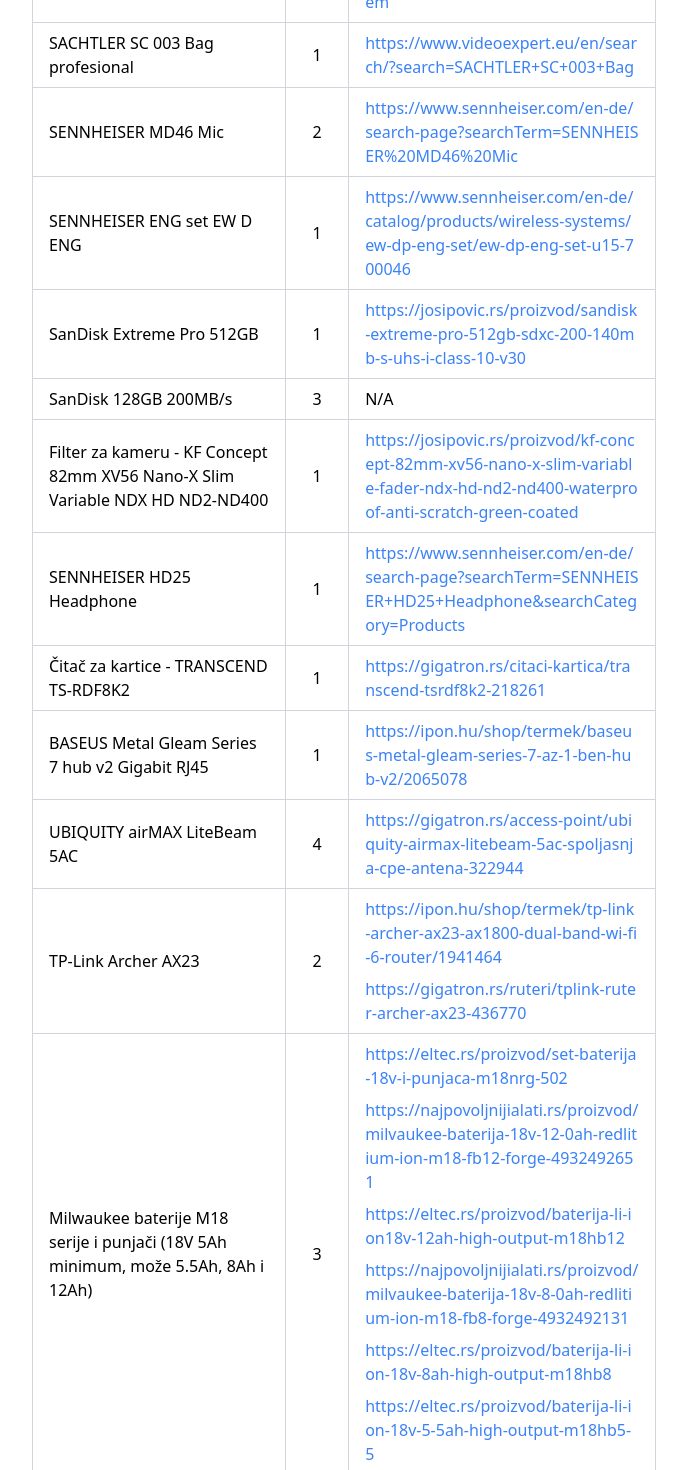
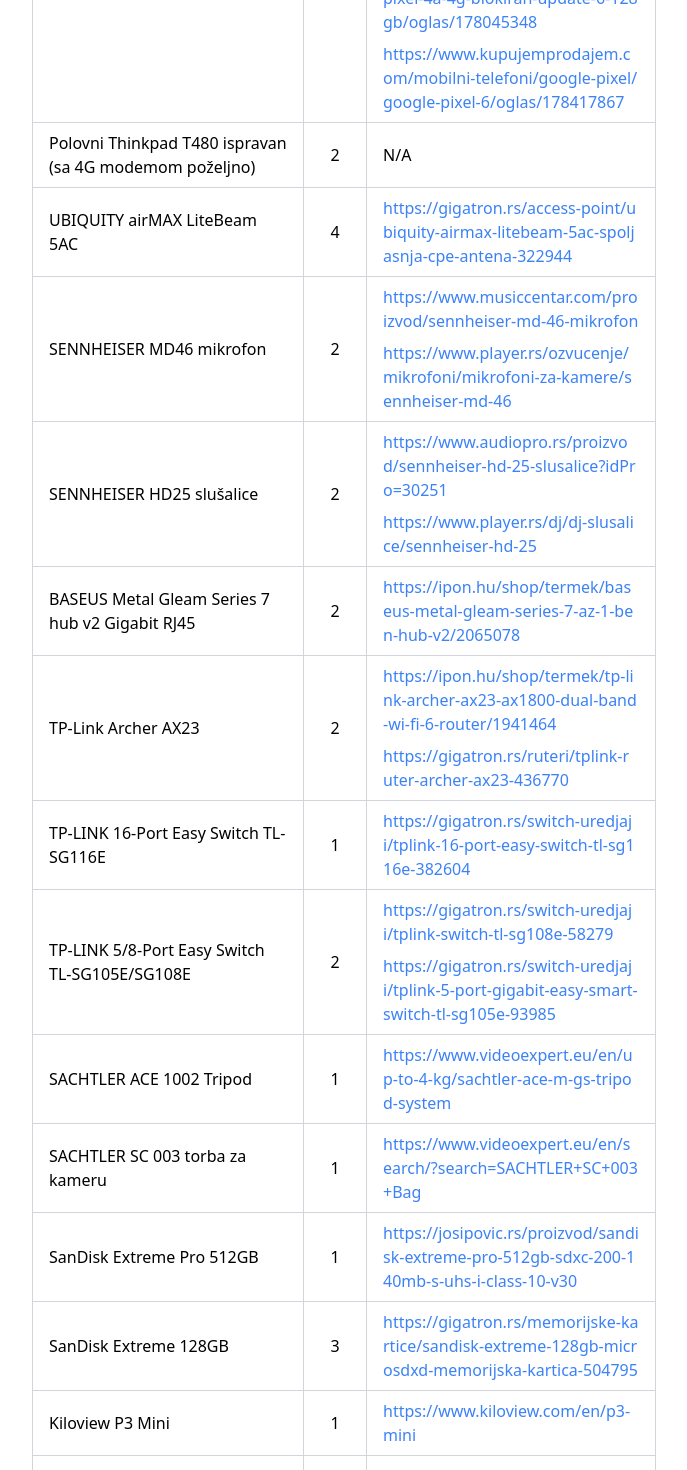
Before and after one commit to blokadainfo/website, a SvelteKit app: page /donacije in a window 1280 px wide. Shown: the part 740-2210 px from the top of the page, without its empty margins (296-983 px from the left). Built offline with nearby package versions, Linux system fonts and the light colour scheme.

Commit message:
fix(donations): update list

```diff
--- a/src/routes/(prerendered)/donacije/donations.ts
+++ b/src/routes/(prerendered)/donacije/donations.ts
@@ -3,11 +3,98 @@
 	pieces?: number;
 	links?: string[];
 }[] = [
+	// {
+	// 	name: 'Gift kartice za gorivo'
+	// },
 	{
-		name: 'Gift kartice za gorivo'
+		name: 'Polovni Google Pixel telefon (dovoljan Pixel 4/4a ili noviji, može ekran biti polupan samo da radi)',
+		pieces: 4,
+		links: [
+			'https://www.kupujemprodajem.com/mobilni-telefoni/google-pixel/google-pixel-5/oglas/178369072',
+			'https://www.kupujemprodajem.com/mobilni-telefoni/google-pixel/google-pixel-4-6-64gb-simfree-dual-sim-odlican-crypto-paypal/oglas/178425951',
+			'https://www.kupujemprodajem.com/mobilni-telefoni/google-pixel/pixel-4a-4g-blokiran-update-6-128gb/oglas/178045348',
+			'https://www.kupujemprodajem.com/mobilni-telefoni/google-pixel/google-pixel-6/oglas/178417867'
+		]
 	},
 	{
-		name: 'Kiloview P3 Mini link',
+		name: 'Polovni Thinkpad T480 ispravan (sa 4G modemom poželjno)',
+		pieces: 2
+	},
+	{
+		name: 'UBIQUITY airMAX LiteBeam 5AC',
+		pieces: 4,
+		links: [
+			'https://gigatron.rs/access-point/ubiquity-airmax-litebeam-5ac-spoljasnja-cpe-antena-322944'
+		]
+	},
+	{
+		name: 'SENNHEISER MD46 mikrofon',
+		pieces: 2,
+		links: [
+			'https://www.musiccentar.com/proizvod/sennheiser-md-46-mikrofon',
+			'https://www.player.rs/ozvucenje/mikrofoni/mikrofoni-za-kamere/sennheiser-md-46'
+		]
+	},
+	{
+		name: 'SENNHEISER HD25 slušalice',
+		pieces: 2,
+		links: [
+			'https://www.audiopro.rs/proizvod/sennheiser-hd-25-slusalice?idPro=30251',
+			'https://www.player.rs/dj/dj-slusalice/sennheiser-hd-25'
+		]
+	},
+	{
+		name: 'BASEUS Metal Gleam Series 7 hub v2 Gigabit RJ45',
+		pieces: 2,
+		links: ['https://ipon.hu/shop/termek/baseus-metal-gleam-series-7-az-1-ben-hub-v2/2065078']
+	},
+	{
+		name: 'TP-Link Archer AX23',
+		pieces: 2,
+		links: [
+			'https://ipon.hu/shop/termek/tp-link-archer-ax23-ax1800-dual-band-wi-fi-6-router/1941464',
+			'https://gigatron.rs/ruteri/tplink-ruter-archer-ax23-436770'
+		]
+	},
+	{
+		name: 'TP-LINK 16-Port Easy Switch TL-SG116E',
+		pieces: 1,
+		links: ['https://gigatron.rs/switch-uredjaji/tplink-16-port-easy-switch-tl-sg116e-382604']
+	},
+	{
+		name: 'TP-LINK 5/8-Port Easy Switch TL-SG105E/SG108E',
+		pieces: 2,
+		links: [
+			'https://gigatron.rs/switch-uredjaji/tplink-switch-tl-sg108e-58279',
+			'https://gigatron.rs/switch-uredjaji/tplink-5-port-gigabit-easy-smart-switch-tl-sg105e-93985'
+		]
+	},
+	{
+		name: 'SACHTLER ACE 1002 Tripod',
+		pieces: 1,
+		links: ['https://www.videoexpert.eu/en/up-to-4-kg/sachtler-ace-m-gs-tripod-system']
+	},
+	{
+		name: 'SACHTLER SC 003 torba za kameru',
+		pieces: 1,
+		links: ['https://www.videoexpert.eu/en/search/?search=SACHTLER+SC+003+Bag']
+	},
+	{
+		name: 'SanDisk Extreme Pro 512GB',
+		pieces: 1,
+		links: [
+			'https://josipovic.rs/proizvod/sandisk-extreme-pro-512gb-sdxc-200-140mb-s-uhs-i-class-10-v30'
+		]
+	},
+	{
+		name: 'SanDisk Extreme 128GB',
+		pieces: 3,
+		links: [
+			'https://gigatron.rs/memorijske-kartice/sandisk-extreme-128gb-microsdxd-memorijska-kartica-504795'
+		]
+	},
+	{
+		name: 'Kiloview P3 Mini',
 		pieces: 1,
 		links: ['https://www.kiloview.com/en/p3-mini']
 	},
@@ -21,87 +108,10 @@
 		pieces: 3
 	},
 	{
-		name: 'SACHTLER ACE 1002 Tripod',
-		pieces: 1,
-		links: ['https://www.videoexpert.eu/en/up-to-4-kg/sachtler-ace-m-gs-tripod-system']
-	},
-	{
-		name: 'SACHTLER SC 003 Bag profesional',
-		pieces: 1,
-		links: ['https://www.videoexpert.eu/en/search/?search=SACHTLER+SC+003+Bag']
-	},
-	{
-		name: 'SENNHEISER MD46 Mic',
-		pieces: 2,
-		links: ['https://www.sennheiser.com/en-de/search-page?searchTerm=SENNHEISER%20MD46%20Mic']
-	},
-	{
 		name: 'SENNHEISER ENG set EW D ENG',
 		pieces: 1,
 		links: [
 			'https://www.sennheiser.com/en-de/catalog/products/wireless-systems/ew-dp-eng-set/ew-dp-eng-set-u15-700046'
 		]
-	},
-	{
-		name: 'SanDisk Extreme Pro 512GB',
-		pieces: 1,
-		links: [
-			'https://josipovic.rs/proizvod/sandisk-extreme-pro-512gb-sdxc-200-140mb-s-uhs-i-class-10-v30'
-		]
-	},
-	{
-		name: 'SanDisk 128GB 200MB/s',
-		pieces: 3
-	},
-	{
-		name: 'Filter za kameru - KF Concept 82mm XV56 Nano-X Slim Variable NDX HD ND2-ND400',
-		pieces: 1,
-		links: [
-			'https://josipovic.rs/proizvod/kf-concept-82mm-xv56-nano-x-slim-variable-fader-ndx-hd-nd2-nd400-waterproof-anti-scratch-green-coated'
-		]
-	},
-	{
-		name: 'SENNHEISER HD25 Headphone',
-		pieces: 1,
-		links: [
-			'https://www.sennheiser.com/en-de/search-page?searchTerm=SENNHEISER+HD25+Headphone&searchCategory=Products'
-		]
-	},
-	{
-		name: 'Čitač za kartice - TRANSCEND TS-RDF8K2',
-		pieces: 1,
-		links: ['https://gigatron.rs/citaci-kartica/transcend-tsrdf8k2-218261']
-	},
-	{
-		name: 'BASEUS Metal Gleam Series 7 hub v2 Gigabit RJ45',
-		pieces: 1,
-		links: ['https://ipon.hu/shop/termek/baseus-metal-gleam-series-7-az-1-ben-hub-v2/2065078']
-	},
-	{
-		name: 'UBIQUITY airMAX LiteBeam 5AC',
-		pieces: 4,
-		links: [
-			'https://gigatron.rs/access-point/ubiquity-airmax-litebeam-5ac-spoljasnja-cpe-antena-322944'
-		]
-	},
-	{
-		name: 'TP-Link Archer AX23',
-		pieces: 2,
-		links: [
-			'https://ipon.hu/shop/termek/tp-link-archer-ax23-ax1800-dual-band-wi-fi-6-router/1941464',
-			'https://gigatron.rs/ruteri/tplink-ruter-archer-ax23-436770'
-		]
-	},
-	{
-		name: 'Milwaukee baterije M18 serije i punjači (18V 5Ah minimum, može 5.5Ah, 8Ah i 12Ah)',
-		pieces: 3,
-		links: [
-			'https://eltec.rs/proizvod/set-baterija-18v-i-punjaca-m18nrg-502',
-			'https://najpovoljnijialati.rs/proizvod/milvaukee-baterija-18v-12-0ah-redlitium-ion-m18-fb12-forge-4932492651',
-			'https://eltec.rs/proizvod/baterija-li-ion18v-12ah-high-output-m18hb12',
-			'https://najpovoljnijialati.rs/proizvod/milvaukee-baterija-18v-8-0ah-redlitium-ion-m18-fb8-forge-4932492131',
-			'https://eltec.rs/proizvod/baterija-li-ion-18v-8ah-high-output-m18hb8',
-			'https://eltec.rs/proizvod/baterija-li-ion-18v-5-5ah-high-output-m18hb5-5'
-		]
 	}
 ];
```
